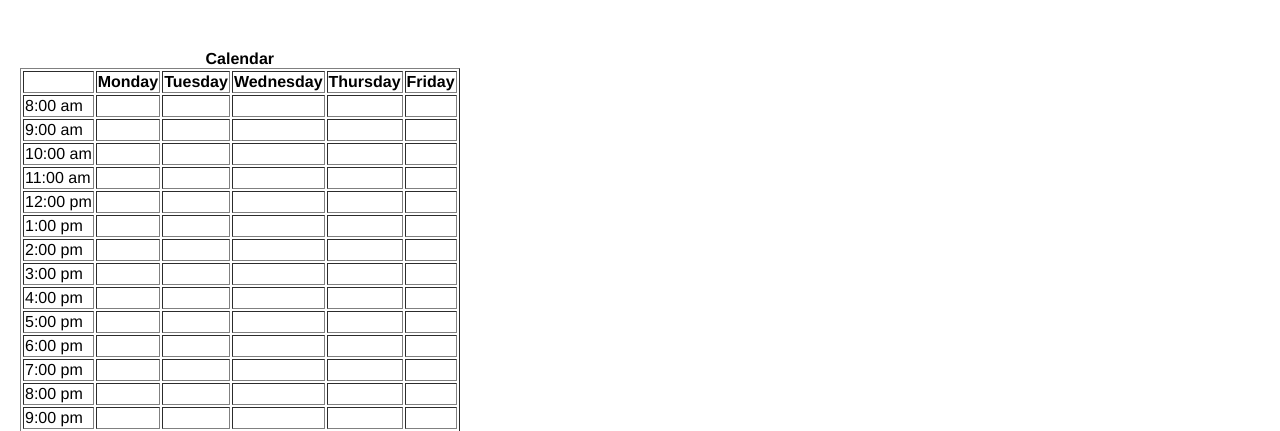
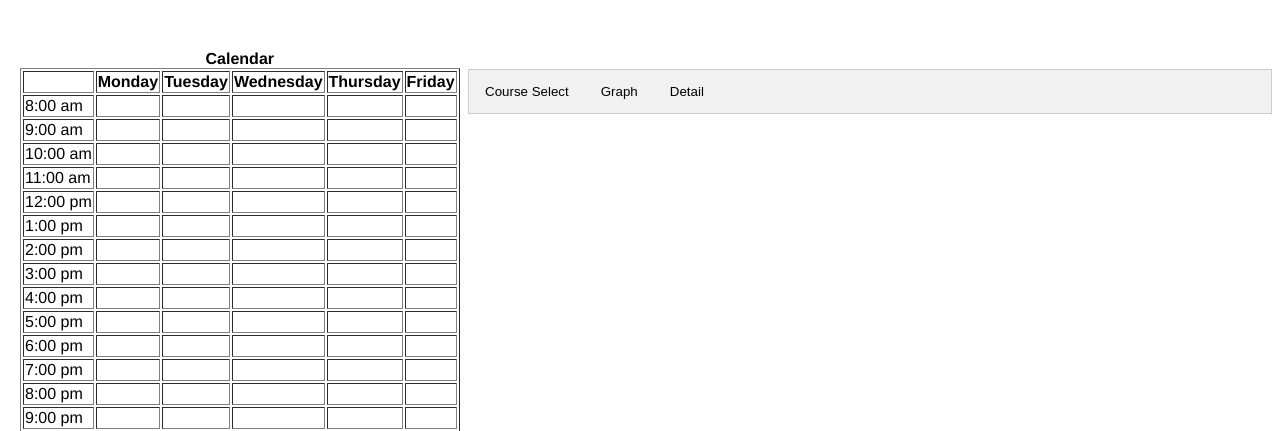
Before and after one commit to willzma/BuzzPlan, a Flask app: page / in a window 1280 px wide. Shown: the part 50-481 px from the top of the page. Run offline with Flask 2, Linux system fonts and the light colour scheme.

Commit message:
add tab function

```diff
--- /dev/null
+++ b/static/base.js
@@ -0,0 +1,20 @@
+function openTab(evt, tabName) {
+    // Declare all variables
+    var i, tabcontent, tablinks;
+
+    // Get all elements with class="tabcontent" and hide them
+    tabcontent = document.getElementsByClassName("tabcontent");
+    for (i = 0; i < tabcontent.length; i++) {
+        tabcontent[i].style.display = "none";
+    }
+
+    // Get all elements with class="tablinks" and remove the class "active"
+    tablinks = document.getElementsByClassName("tablinks");
+    for (i = 0; i < tablinks.length; i++) {
+        tablinks[i].className = tablinks[i].className.replace(" active", "");
+    }
+
+    // Show the current tab, and add an "active" class to the button that opened the tab
+    document.getElementById(tabName).style.display = "block";
+    evt.currentTarget.className += " active";
+}
--- a/static/page.css
+++ b/static/page.css
@@ -1,6 +1,47 @@
+
 body {
     font-family: Helvetica Neue, Helvetica, Arial, sans-serif;
     overflow: hidden;
+}
+
+/* Style the tab */
+.tab {
+    overflow: hidden;
+    border: 1px solid #ccc;
+    background-color: #f1f1f1;
+}
+
+/* Style the buttons that are used to open the tab content */
+.tab button {
+    background-color: inherit;
+    float: left;
+    border: none;
+    outline: none;
+    cursor: pointer;
+    padding: 14px 16px;
+    transition: 0.3s;
+}
+
+/* Change background color of buttons on hover */
+.tab button:hover {
+    background-color: #ddd;
+}
+
+/* Create an active/current tablink class */
+.tab button.active {
+    background-color: #ccc;
+}
+
+.tabcontainer {
+    margin-left: 460px;
+    margin-top: 93px;
+}
+/* Style the tab content */
+.tabcontent {
+    display: none;
+    padding: 6px 12px;
+    border: 1px solid #ccc;
+    border-top: none;
 }
 
 .centerpanel {
--- a/templates/index.html
+++ b/templates/index.html
@@ -6,6 +6,7 @@
 
 <title>{% block title %}{% endblock %}BuzzPlan</title>
 <link rel="stylesheet" href="{{ url_for('static', filename='page.css') }}">
+<script type="text/javascript" src="{{ url_for('static', filename='base.js') }}"></script>>
 <script src="https://ajax.googleapis.com/ajax/libs/jquery/3.3.1/jquery.min.js"></script>
 </head>
 
@@ -118,7 +119,30 @@
         </div>
       </div>
 
+<div class="tabcontainer">
+    <!-- Tab links -->
+  <div class="tab">
+    <button class="tablinks" onclick="openTab(event, 'selection')">Course Select</button>
+    <button class="tablinks" onclick="openTab(event, 'graph')">Graph</button>
+    <button class="tablinks" onclick="openTab(event, 'detail')">Detail</button>
+  </div>
 
+  <!-- Tab content -->
+  <div id="selection" class="tabcontent">
+    <h3>Course Select</h3>
+    <p>Supposed to demo function of selecting course.</p>
+  </div>
+
+  <div id="graph" class="tabcontent">
+    <h3>Graph</h3>
+    <p>Supposed to show the prerequisite graph.</p>
+  </div>
+
+  <div id="detail" class="tabcontent">
+    <h3>Detail</h3>
+    <p>Supposed to show the course detail.</p>
+  </div>
+</div>
 
   <section class="content">
     <header>
```
